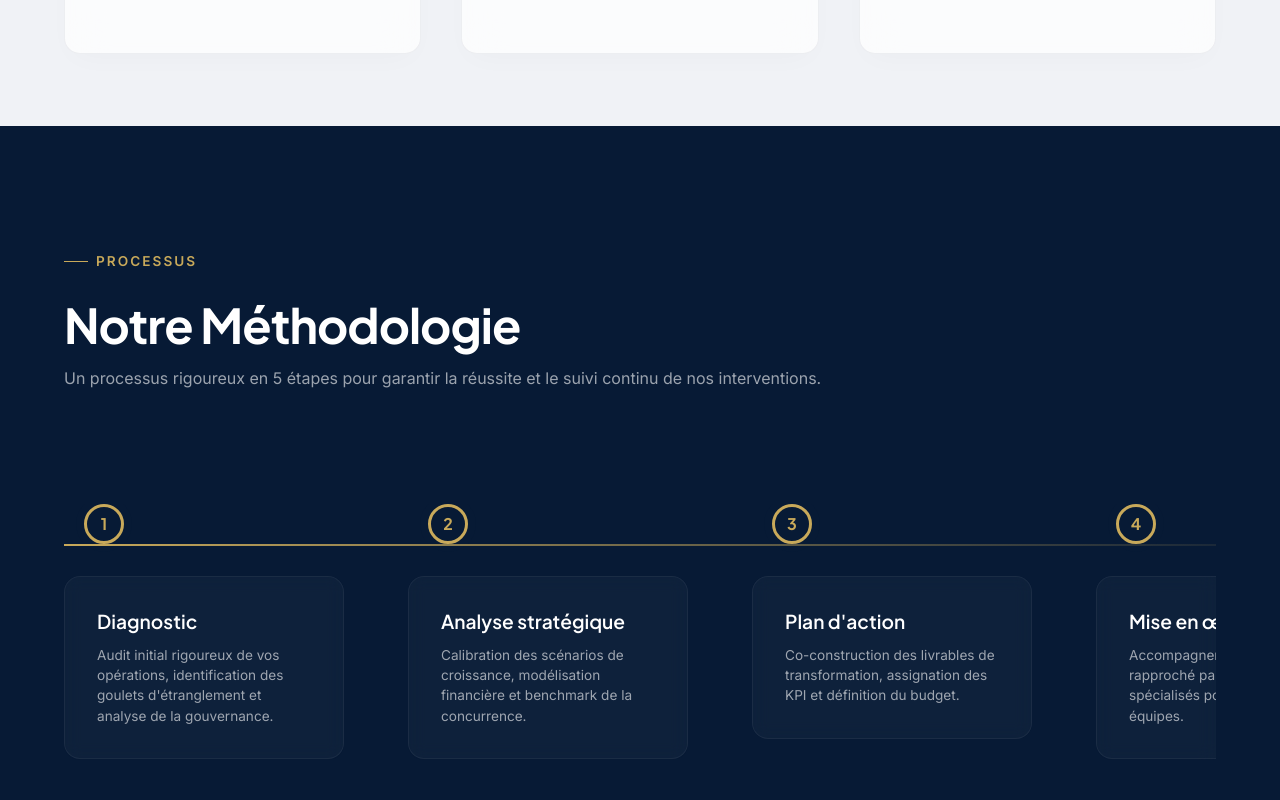
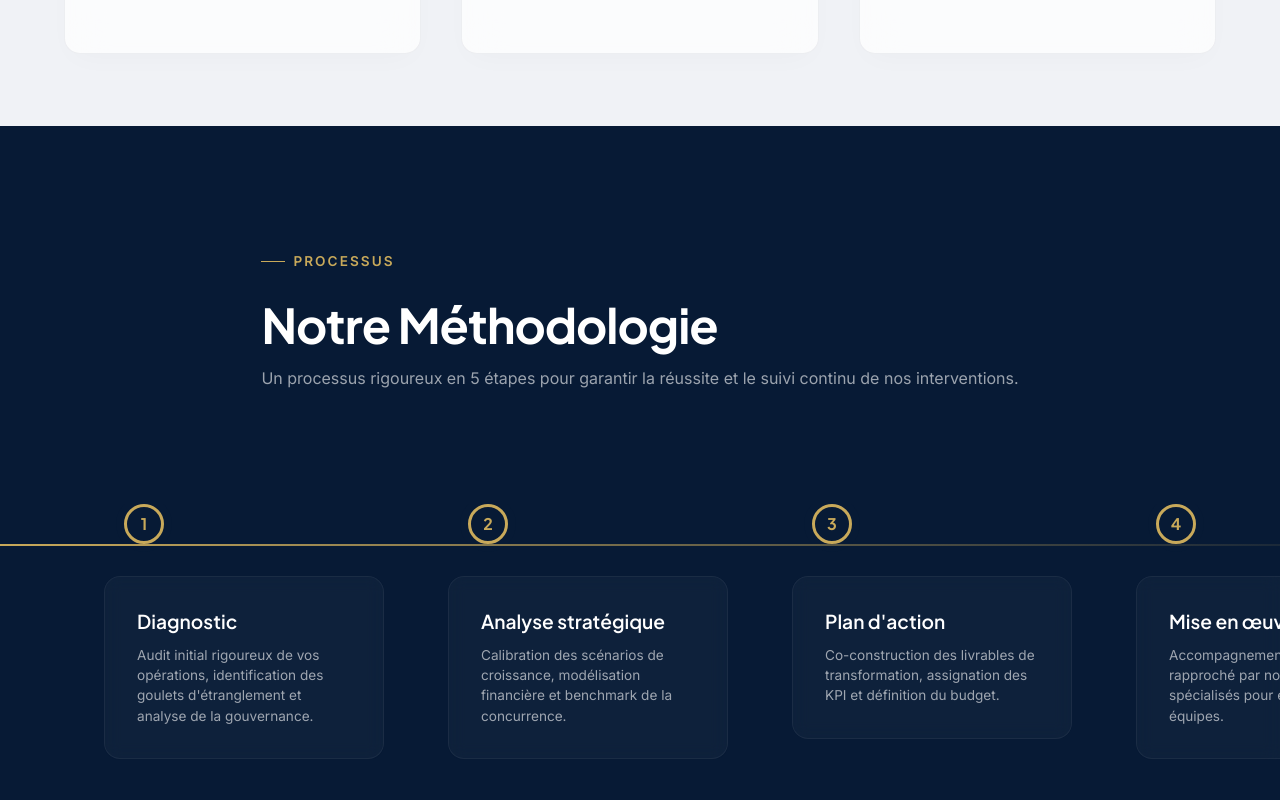
Before and after one commit to Manu100589/lorynx, a React (Vite) app: page / in a window 1280 px wide. Shown: the part 6860-7660 px from the top of the page. Built offline with nearby package versions, Linux system fonts and the light colour scheme.

Commit message:
fix: move methodology scroll track outside viewport container constraint to prevent card clipping

```diff
--- a/src/App.css
+++ b/src/App.css
@@ -853,6 +853,8 @@
   overflow-x: hidden; /* Prevent horizontal manual scrollbars on desktop */
   gap: 4rem; /* Generous premium gap between cards */
   scrollbar-width: none; /* Firefox */
+  padding-left: max(4rem, calc((100vw - 1200px) / 2 + 4rem));
+  padding-right: max(4rem, calc((100vw - 1200px) / 2 + 4rem));
 }
 
 .methodology-timeline-track::-webkit-scrollbar {
@@ -1605,6 +1607,8 @@
     overflow-x: visible !important;
     gap: 2rem !important;
     padding-bottom: 0 !important;
+    padding-left: 0 !important;
+    padding-right: 0 !important;
   }
 
   .methodology-timeline-line {
--- a/src/App.jsx
+++ b/src/App.jsx
@@ -304,12 +304,8 @@ export default function App() {
     const mm = gsap.matchMedia();
     mm.add('(min-width: 769px)', () => {
       const track = document.querySelector('.methodology-timeline-track');
-      const scrollContainer = document.querySelector('.methodology-scroll-container');
-      if (track && scrollContainer) {
-        const getScrollDistance = () => {
-          const containerWidth = scrollContainer.getBoundingClientRect().width;
-          return Math.max(0, track.scrollWidth - containerWidth);
-        };
+      if (track) {
+        const getScrollDistance = () => Math.max(0, track.scrollWidth - window.innerWidth);
         gsap.to(track, {
           x: () => -getScrollDistance(),
           ease: 'none',
@@ -908,13 +904,16 @@ export default function App() {
       {/* Pinned Methodology Section */}
       <div className="methodology-pinned-section" id="methodology">
         <section className="methodology-section" style={{ padding: 0 }}>
-          <div className="container" style={{ position: 'relative', height: '100vh', minHeight: '680px', display: 'flex', flexDirection: 'column', justifyContent: 'center' }}>
+          <div className="methodology-viewport-wrapper" style={{ position: 'relative', height: '100vh', minHeight: '680px', display: 'flex', flexDirection: 'column', justifyContent: 'center', width: '100vw', overflow: 'hidden' }}>
+
+            <div className="container">
               <div className="section-header" style={{ marginBottom: '2rem' }}>
                 <div className="section-tag" style={{ color: '#C8A95A' }}>Processus</div>
                 <h2 className="section-title">Notre Méthodologie</h2>
                 <p style={{ color: 'rgba(255, 255, 255, 0.6)', marginTop: '1rem' }}>
                   Un processus rigoureux en 5 étapes pour garantir la réussite et le suivi continu de nos interventions.
                 </p>
+              </div>
             </div>
 
             <div className="methodology-scroll-container">
```
Lines whose indentation alone changed are shown as unchanged.
